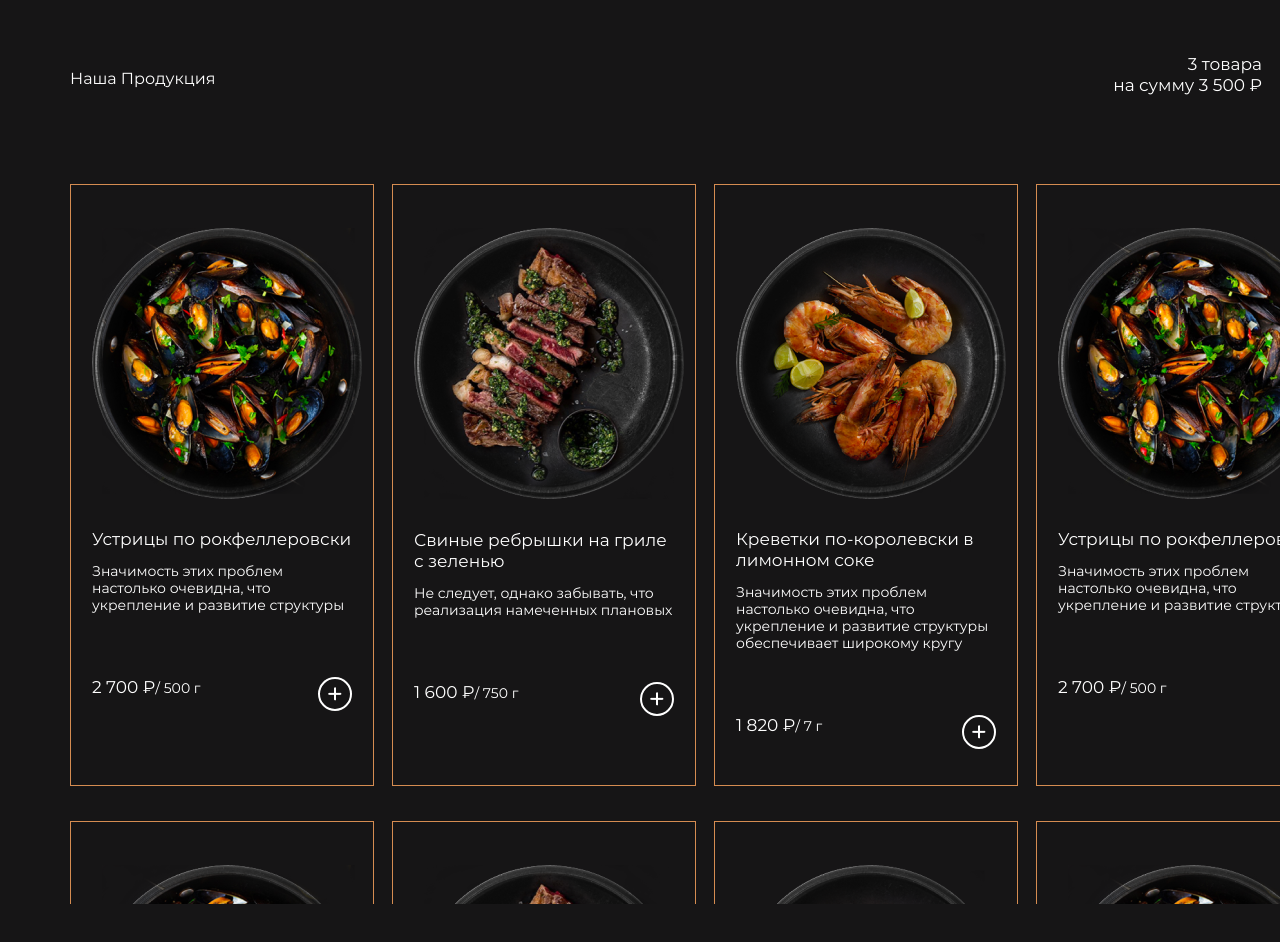
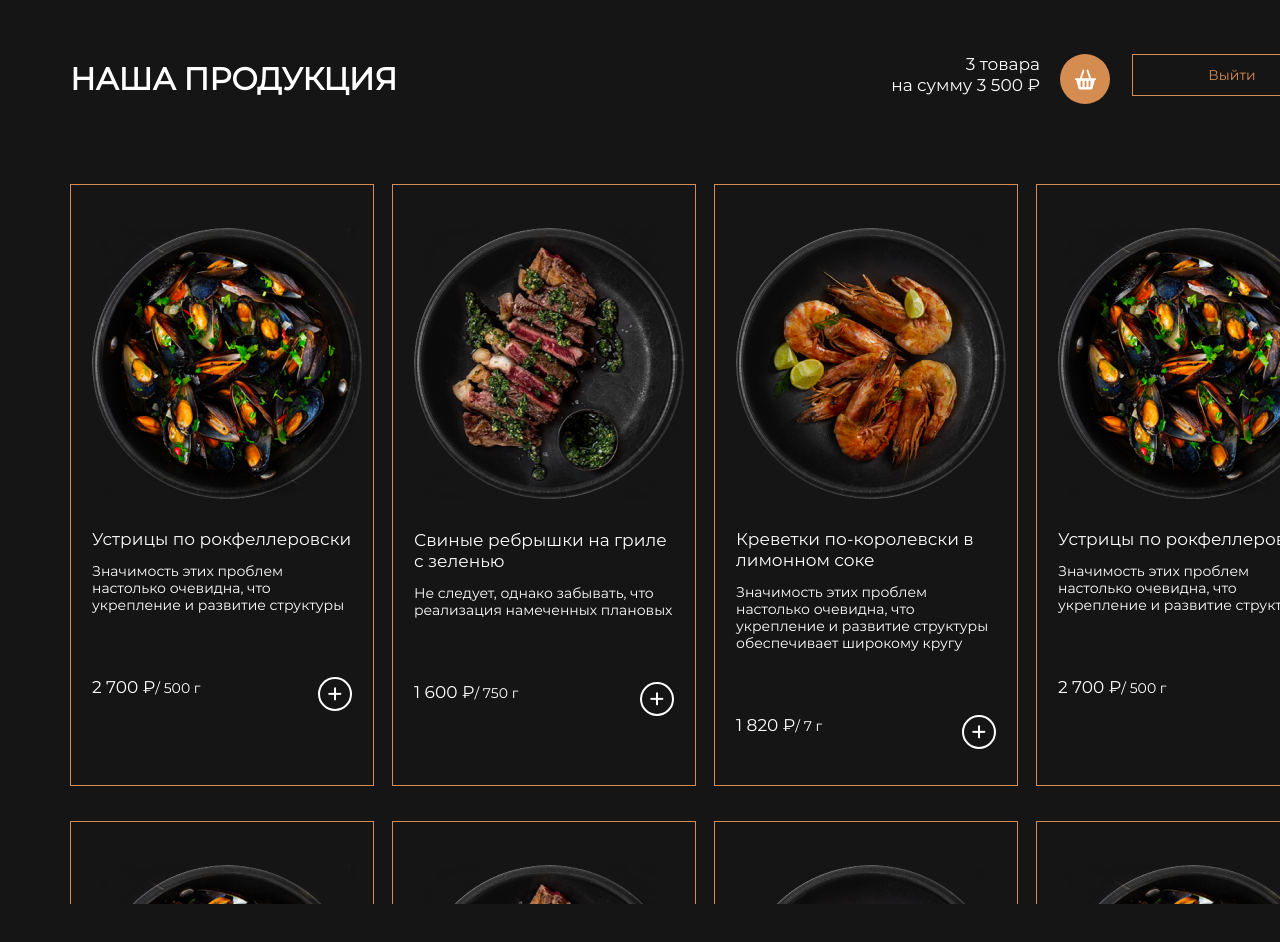
Before and after one commit to 89811421793/food-menu, a React (Create React App) app: page / in a window 1280 px wide. Shown: the top 942 px of the page. Built offline with nearby package versions, Linux system fonts and the light colour scheme.

Commit message:
кнопка logout

```diff
--- /dev/null
+++ b/src/components/UI/Logout/index.jsx
@@ -0,0 +1,25 @@
+function Exit() {
+
+    const exitStyle = {
+        border: "1px solid #D58C51",
+        background: "#161516",
+        width: "200px",
+        height: "42px",
+        cursor: "pointer",
+        color: "#D58C51",
+        fontFamily: 'Montserrat',
+        fontStyle: "normal",
+        fontWeight: "400",
+        fontSize: "14px",
+        lineHeight: "17px",
+        marginLeft:"22px"
+    }
+
+    return (
+        <button style={exitStyle}>
+            Выйти
+        </button>
+    )
+}
+
+export default Exit;
--- a/src/pages/products/index.jsx
+++ b/src/pages/products/index.jsx
@@ -2,6 +2,7 @@ import "./products.css"
 import Card from '../../components/elements/Card'
 import Basket from "../../components/UI/Basket";
 import {productsList} from "../../products.js"
+import Exit from "../../components/UI/Logout"
 
 
 function Products() {
@@ -9,13 +10,14 @@ function Products() {
         <main className="main">
             <div className="container">
                 <header className="header">
-                    <h1 className="main-title">Наша Продукция</h1>
+                    <h1 className="mainTitle">Наша Продукция</h1>
                     <div className="basketWrapper">
                         <div>
                         <p className="minorInfo">3 товара </p>
                         <p className="minorInfo">на сумму 3 500 ₽</p>
                         </div>
                         <Basket />
+                        <Exit />
                     </div>
                 </header>
 
```
